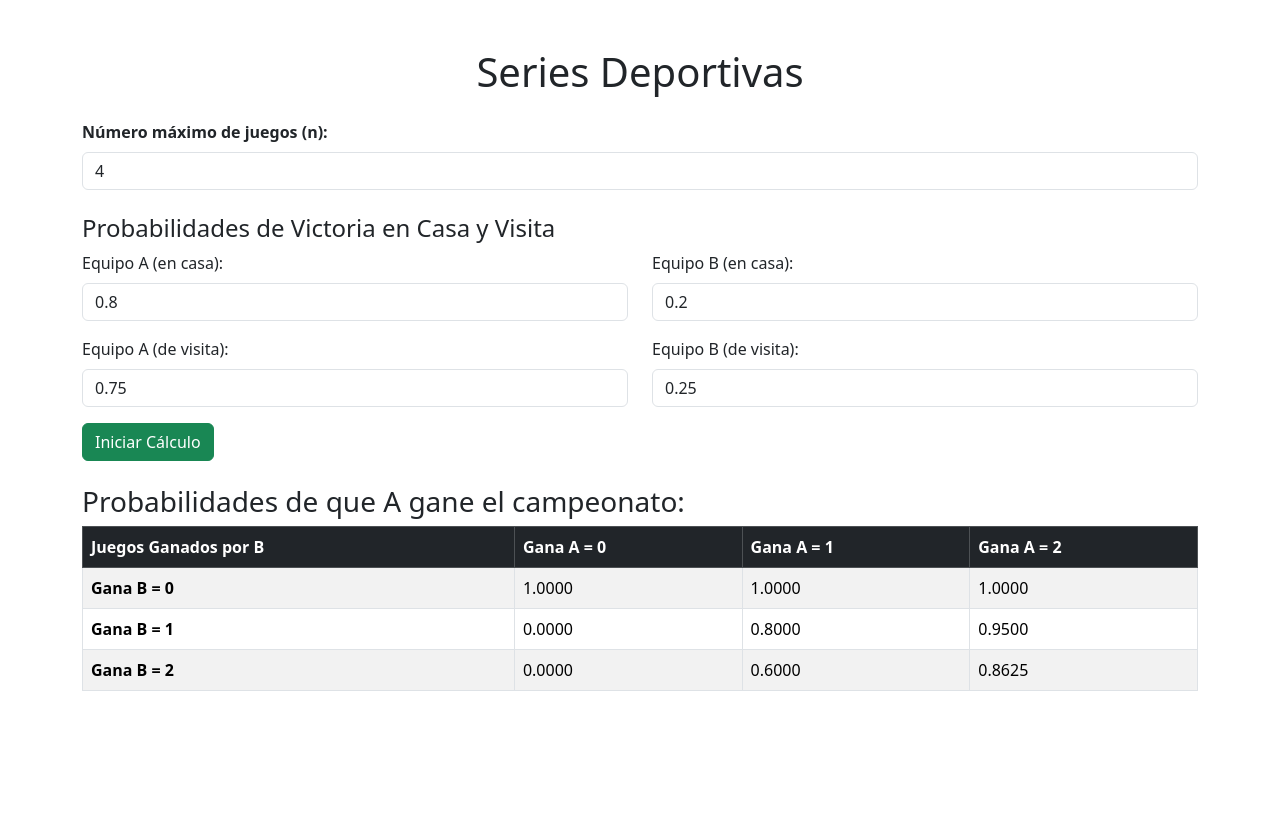
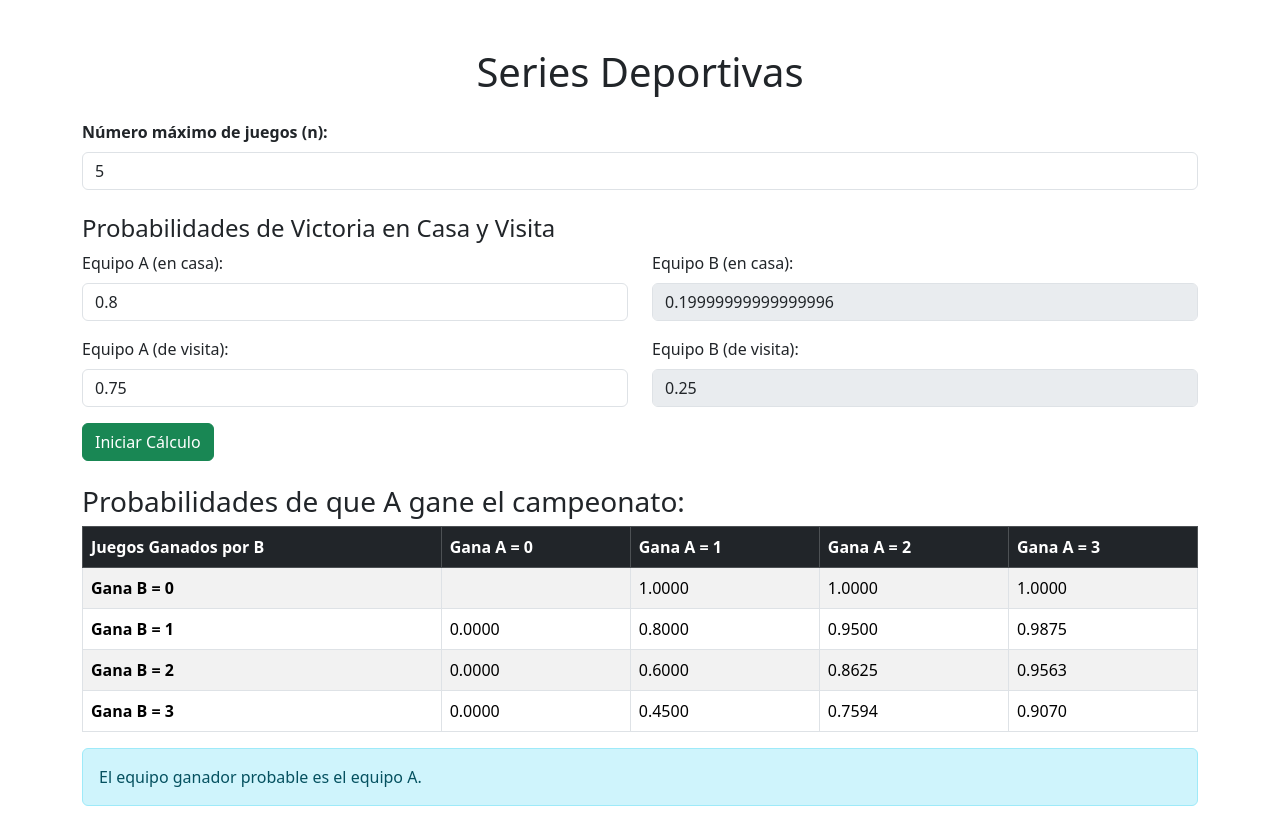
Before and after one commit to Brayton16/proyecto-io, a React (Create React App) app: page /proyecto_3 in a window 1280 px wide. Both pictures are taken after a click on the button "Iniciar Cálculo". Before the commit the page ends 800 px from the top, so only its background shows below. Built offline with nearby package versions, Linux system fonts and the light colour scheme.

Commit message:
ultimo cambio

```diff
--- a/src/proyecto_3/Proyecto3.jsx
+++ b/src/proyecto_3/Proyecto3.jsx
@@ -1,35 +1,59 @@
 import React, { useState } from 'react';
 import 'bootstrap/dist/css/bootstrap.min.css';
 
-//Funcion del proyecto 3 sobre el algoritmo de Series deportivas
 function Proyecto3() {
-  const [numGames, setNumGames] = useState(4);
+  const [numGames, setNumGames] = useState(5);
   const [pHomeA, setPHomeA] = useState(0.80);  // Probabilidad de que A gane en casa
-  const [pHomeB, setPHomeB] = useState(0.20);  // Probabilidad de que B gane en casa
   const [pAwayA, setPAwayA] = useState(0.75);  // Probabilidad de que A gane de visita
-  const [pAwayB, setPAwayB] = useState(0.25);  // Probabilidad de que B gane de visita
   const [probabilities, setProbabilities] = useState([]);
+  const [alertMessage, setAlertMessage] = useState('');
+  const [winner, setWinner] = useState(''); // Estado para almacenar el equipo ganador
 
+  //Funcion para el rango de jugadas
   const handleNumGamesChange = (e) => {
-    const value = Math.min(Math.max(parseInt(e.target.value), 1), 11);
+    let value = parseInt(e.target.value);
+    value = Math.min(Math.max(value, 1), 101);  //Tiene limite hasta 101, solo por si acaso
     setNumGames(value);
   };
 
+  //Funcion que actualiza la probabilidad que el equipo gane en casa
+  const handlePHomeAChange = (e) => {
+    const value = parseFloat(e.target.value);
+    setPHomeA(value);
+  };
+
+  //Funcion que actualiza la probabilidad que el equipo gane en visita
+  const handlePAwayAChange = (e) => {
+    const value = parseFloat(e.target.value);
+    setPAwayA(value);
+  };
+
+  //Funcion para bloquear que solo se juegue con juegos impar
   const calculateProbabilities = () => {
+    if (numGames % 2 === 0) {
+      setAlertMessage('Por favor, selecciona un número impar de juegos.');
+      return;
+    }
+
+    setAlertMessage(''); //Se limpia el mensaje si el número es impar
+    setWinner('');      //Se reiniciar el ganador antes de calcular
+
     const gamesNeededToWin = Math.ceil(numGames / 2);
+    const pHomeB = 1 - pHomeA;  //Probabilidad de que B gane en casa
+    const pAwayB = 1 - pAwayA;  //Probabilidad de que B gane de visita
 
-    // Crear tabla de probabilidades
+    //Se crea tabla de probabilidades
     const tabla = Array.from({ length: gamesNeededToWin + 1 }, () => Array(gamesNeededToWin + 1).fill(0));
 
-    // Inicializar la tabla
-    for (let j = 0; j <= gamesNeededToWin; j++) {
+    //Se va iniciar la tabla
+    for (let j = 1; j <= gamesNeededToWin; j++) {
       tabla[0][j] = 1;
     }
     for (let i = 1; i <= gamesNeededToWin; i++) {
       tabla[i][0] = 0;
     }
 
-    // Rellenar la tabla usando la fórmula recursiva que se usa en clase
+    //Se rellena la tabla usando la fórmula recursiva
     for (let i = 1; i <= gamesNeededToWin; i++) {
       for (let j = 1; j <= gamesNeededToWin; j++) {
         const p = i + j <= numGames / 2 ? pHomeA : pAwayA;
@@ -39,8 +63,15 @@ function Proyecto3() {
     }
 
     setProbabilities(tabla);
+
+    //Calcular la probabilidad de que A o B gane
+    const winProbabilityA = tabla[gamesNeededToWin][gamesNeededToWin - 1];
+    const winProbabilityB = 1 - winProbabilityA;
+
+    //Actualizar el equipo ganador basado en las probabilidades
+    setWinner(winProbabilityA > winProbabilityB ? 'A' : 'B');
   };
-  //Parte del BOOTSTRAP
+  //Inicio del BOOTSTRAP
   return (
     <div className="container mt-5">
       <h1 className="text-center mb-4">Series Deportivas</h1>
@@ -58,6 +89,8 @@ function Proyecto3() {
         />
       </div>
 
+      {alertMessage && <div className="alert alert-warning">{alertMessage}</div>}
+
       <div className="row mb-3">
         <h4>Probabilidades de Victoria en Casa y Visita</h4>
         <div className="col-md-6">
@@ -70,7 +103,7 @@ function Proyecto3() {
             min="0"
             max="1"
             value={pHomeA}
-            onChange={(e) => setPHomeA(parseFloat(e.target.value))}
+            onChange={handlePHomeAChange}
           />
         </div>
         <div className="col-md-6">
@@ -82,8 +115,8 @@ function Proyecto3() {
             step="0.01"
             min="0"
             max="1"
-            value={pHomeB}
-            onChange={(e) => setPHomeB(parseFloat(e.target.value))}
+            value={1 - pHomeA}
+            disabled
           />
         </div>
 
@@ -97,7 +130,7 @@ function Proyecto3() {
             min="0"
             max="1"
             value={pAwayA}
-            onChange={(e) => setPAwayA(parseFloat(e.target.value))}
+            onChange={handlePAwayAChange}
           />
         </div>
         <div className="col-md-6 mt-3">
@@ -109,8 +142,8 @@ function Proyecto3() {
             step="0.01"
             min="0"
             max="1"
-            value={pAwayB}
-            onChange={(e) => setPAwayB(parseFloat(e.target.value))}
+            value={1 - pAwayA}
+            disabled
           />
         </div>
       </div>
@@ -139,7 +172,7 @@ function Proyecto3() {
                 <tr key={i}>
                   <td><strong>Gana B = {i} </strong></td>
                   {row.map((prob, j) => (
-                    <td key={j}>{prob.toFixed(4)}</td>
+                    <td key={j}>{i === 0 && j === 0 ? '' : prob.toFixed(4)}</td>
                   ))}
                 </tr>
               ))}
@@ -147,6 +180,12 @@ function Proyecto3() {
           </table>
         </div>
       )}
+
+      {winner && (
+        <div className="alert alert-info">
+          El equipo ganador probable es el equipo {winner}.
+        </div>
+      )}
     </div>
   );
 }
```
